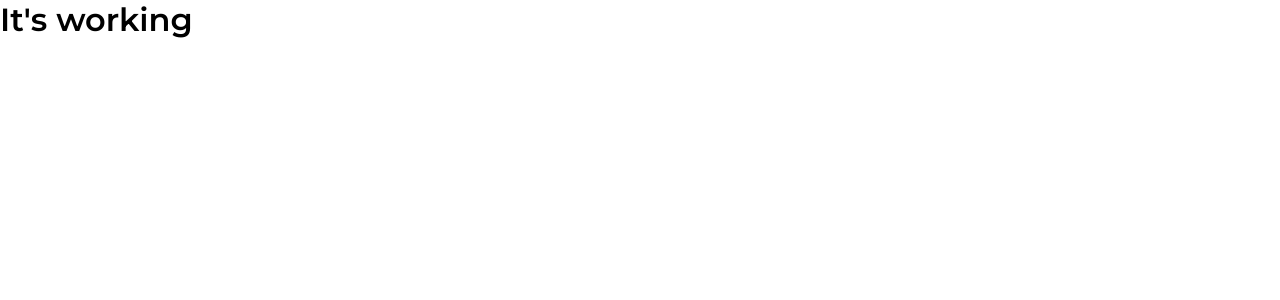
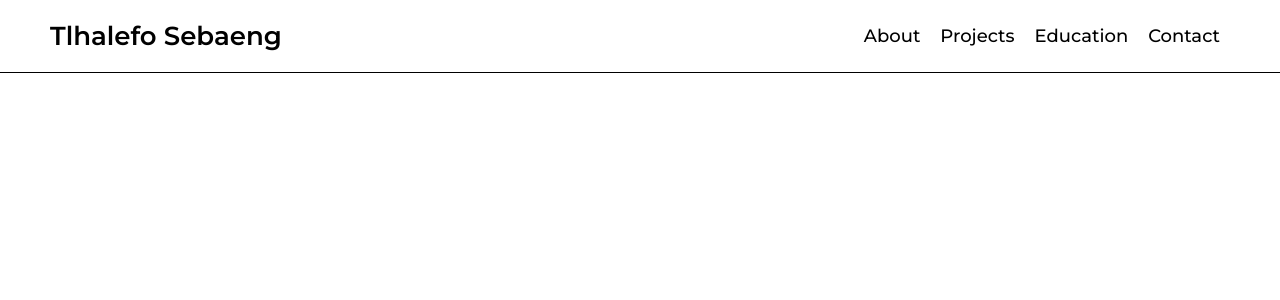
Before and after one commit to tlhalesebaeng/my-portfolio, a React (Vite) app: page / in a window 1280 px wide. Shown: the top 300 px of the page. Built offline with nearby package versions, Linux system fonts and the light colour scheme.

Commit message:
initial navigation bar

```diff
--- a/src/App.jsx
+++ b/src/App.jsx
@@ -1,5 +1,11 @@
+import Navigation from './components/navigation/Navigation';
+
 const App = () => {
-    return <h1>It's working</h1>;
+    return (
+        <main>
+            <Navigation />
+        </main>
+    );
 };
 
 export default App;
--- /dev/null
+++ b/src/components/navigation/Navigation.css
@@ -0,0 +1,27 @@
+nav {
+    padding: 20px 50px;
+    display: flex;
+    justify-content: space-between;
+    border-bottom: 1px solid black;
+}
+
+nav h1 {
+    font-size: 26px;
+}
+
+nav ul {
+    list-style: none;
+    display: flex;
+}
+
+nav ul li {
+    margin: 0px 10px;
+    display: flex;
+    align-items: center;
+    font-size: 18px;
+    font-weight: 500;
+}
+
+nav ul li:hover {
+    cursor: pointer;
+}
--- /dev/null
+++ b/src/components/navigation/Navigation.jsx
@@ -0,0 +1,17 @@
+import './Navigation.css';
+
+const Navigation = () => {
+    return (
+        <nav>
+            <h1>Tlhalefo Sebaeng</h1>
+            <ul>
+                <li>About</li>
+                <li>Projects</li>
+                <li>Education</li>
+                <li>Contact</li>
+            </ul>
+        </nav>
+    );
+};
+
+export default Navigation;
```
